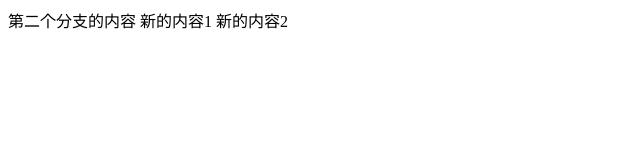
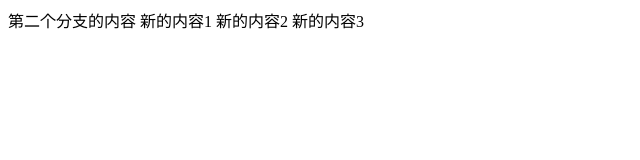
Before and after one commit to GrayFrost/learnGit, a website: page a.html in a window 1280 px wide. Shown: the whole page, without its empty margins (0-640 px from the left). Drawn offline with Linux system fonts and the light colour scheme.

Commit message:
feat(html): 新内容3

```diff
--- a/a.html
+++ b/a.html
@@ -10,5 +10,6 @@
   第二个分支的内容
   新的内容1
   新的内容2
+  新的内容3
 </body>
 </html>
```
